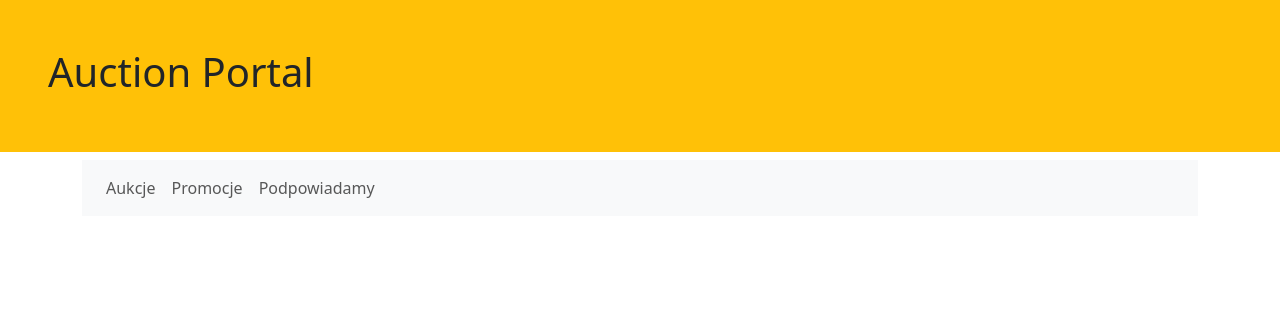
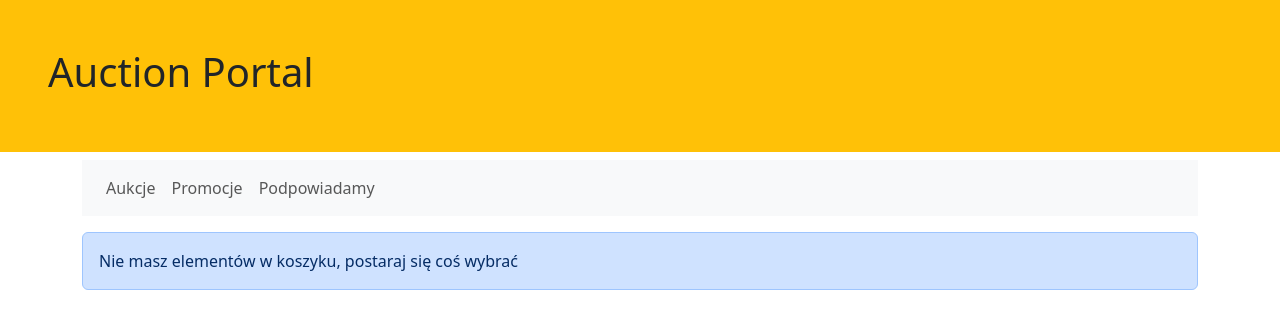
Before and after one commit to michaljabi/20241210-react, a React (Vite) app in the folder auction-portal/: page / in a window 1280 px wide. Shown: the top 328 px of the page. Built offline with nearby package versions, Linux system fonts and the light colour scheme.

Commit message:
explain: conditional rendering without touching JSX.

```diff
--- a/auction-portal/src/ItemsInCart.tsx
+++ b/auction-portal/src/ItemsInCart.tsx
@@ -7,14 +7,24 @@ interface Props {
 export function ItemsInCart({counter}: Props) {
 
     // if(counter === 0 || counter === undefined){
-    if(!counter){
-        return "";
-    }
+   /* if (!counter) {
+        return <div className="alert alert-primary" role="alert">
+            Nie masz elementów w koszyku, postaraj się coś wybrać
+        </div>;
+    }*/
 
+    const computedText = !counter ?
+        'Nie masz elementów w koszyku, postaraj się coś wybrać'
+        :
+        `Masz już ${counter} elementów w koszyku`
 
-    return (
+    return (<div className="alert alert-primary" role="alert">
+        {computedText}
+    </div>)
+
+    /*return (
         <div className="alert alert-primary" role="alert">
             Masz już {counter} elementów w koszyku
         </div>
-    );
+    );*/
 }
```
